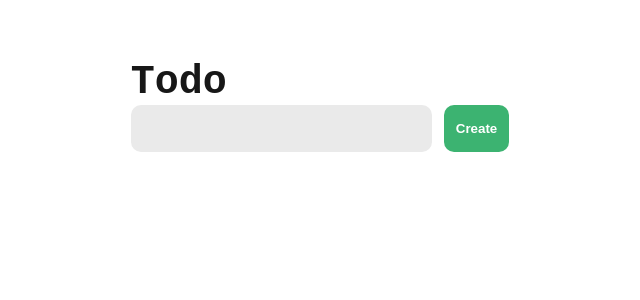
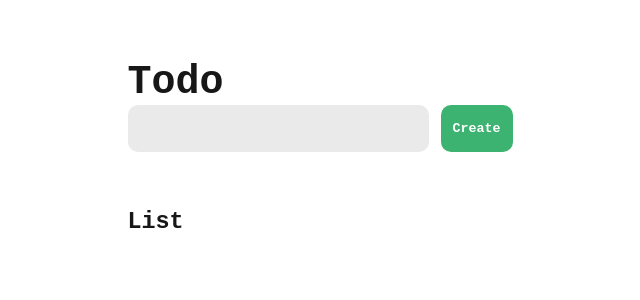
Before and after one commit to stephenmatheis/nextjs-starter, a Next.js app: page / in a window 1280 px wide. Shown: the top 300 px of the page, without its empty margins (320-960 px from the left). Built offline with nearby package versions, Linux system fonts and the light colour scheme.

Commit message:
feat: list edit button

```diff
--- a/app/components/list/list.module.scss
+++ b/app/components/list/list.module.scss
@@ -1,10 +1,49 @@
+.list {
+    --margin: 24px;
+    --offset: calc(var(--margin) * 2);
+
+    .title {
+        display: flex;
+        align-items: center;
+        position: relative;
+        height: 3rem;
+        margin-top: 2rem;
+        padding-left: calc(60px + var(--offset));
+        transform: translateX(calc(-60px - var(--offset)));
+
+        &:hover {
+            .toolbar {
+                display: flex;
+                align-items: center;
+            }
+        }
+
+        .toolbar {
+            display: none;
+            height: 3rem;
+            position: absolute;
+            top: 0;
+            left: calc(var(--offset));
+
+            button {
+                width: 60px;
+                flex: 1;
+                color: gray;
+                background: none;
+
+                svg {
+                    width: 24px;
+                    height: 24px;
+                }
+            }
+        }
+    }
+
     .tasks {
         list-style-type: none;
-    margin-top: 1rem;
 
         .task {
-        --margin: 24px;
-
+            position: relative;
             padding: 6px 0;
             display: flex;
             justify-content: space-between;
@@ -57,5 +96,26 @@
                     fill: red;
                 }
             }
+
+            .order {
+                display: flex;
+                justify-content: center;
+                align-items: center;
+                height: 100%;
+                width: fit-content;
+                position: absolute;
+                top: 0;
+                left: calc(-75px - var(--margin));
+
+                input {
+                    background-color: #eaeaea;
+                    border: none;
+                    width: 75px;
+                    padding: 8px;
+                    text-align: center;
+                    border-radius: 6px;
                 }
             }
+        }
+    }
+}
--- a/app/components/list/list.tsx
+++ b/app/components/list/list.tsx
@@ -18,6 +18,7 @@ export function List({
     handleRename,
 }: ListProps) {
     const [isEditable, setIsEditable] = useState<number | null>(null);
+    const [editMode, setEditMode] = useState<boolean>(false);
 
     useEffect(() => {
         handleUpdateTodos(
@@ -28,10 +29,37 @@ export function List({
     }, [handleUpdateTodos]);
 
     return (
+        <div className={styles.list}>
+            <div className={styles.title}>
+                <h3>List</h3>
+                <div className={styles.toolbar}>
+                    <button onClick={() => setEditMode((prev) => !prev)}>
+                        <svg
+                            width="16"
+                            height="16"
+                            fill="currentColor"
+                            viewBox="0 0 16 16"
+                        >
+                            <path d="M3 9.5a1.5 1.5 0 1 1 0-3 1.5 1.5 0 0 1 0 3m5 0a1.5 1.5 0 1 1 0-3 1.5 1.5 0 0 1 0 3m5 0a1.5 1.5 0 1 1 0-3 1.5 1.5 0 0 1 0 3" />
+                        </svg>
+                    </button>
+                </div>
+            </div>
             <ul className={styles.tasks}>
                 {todos.length > 0 &&
                     todos.map(({ content, isDone }: Todo, index: number) => (
                         <li key={index} className={styles.task}>
+                            {editMode && (
+                                <span className={styles.order}>
+                                    <input
+                                        type="number"
+                                        value={index + 1}
+                                        onChange={(event) => {
+                                            console.log(event.target.value);
+                                        }}
+                                    />
+                                </span>
+                            )}
                             <input
                                 type="checkbox"
                                 className={styles.done}
@@ -70,7 +98,9 @@ export function List({
                                         }}
                                     />
                                 ) : (
-                                <span className={styles.view}>{content}</span>
+                                    <span className={styles.view}>
+                                        {content}
+                                    </span>
                                 )}
                             </span>
                             <button
@@ -92,5 +122,6 @@ export function List({
                         </li>
                     ))}
             </ul>
+        </div>
     );
 }
--- a/app/globals.css
+++ b/app/globals.css
@@ -37,6 +37,18 @@ a {
     text-decoration: none;
 }
 
+button {
+    cursor: pointer;
+    border: none;
+    font-family: inherit;
+    font-weight: 800;
+    border-radius: 10px;
+    padding: 6px 12px;
+    display: flex;
+    align-items: center;
+    justify-content: center;
+}
+
 @media (prefers-color-scheme: dark) {
     html {
         color-scheme: dark;
--- a/app/page.module.css
+++ b/app/page.module.css
@@ -28,13 +28,8 @@
 }
 
 .create {
-    cursor: pointer;
-    border: none;
     background-color: mediumseagreen;
     color: white;
-    font-weight: 800;
-    border-radius: 10px;
-    padding: 0px 12px;
 }
 
 @media (prefers-color-scheme: dark) {
```
Lines whose indentation alone changed are shown as unchanged.
